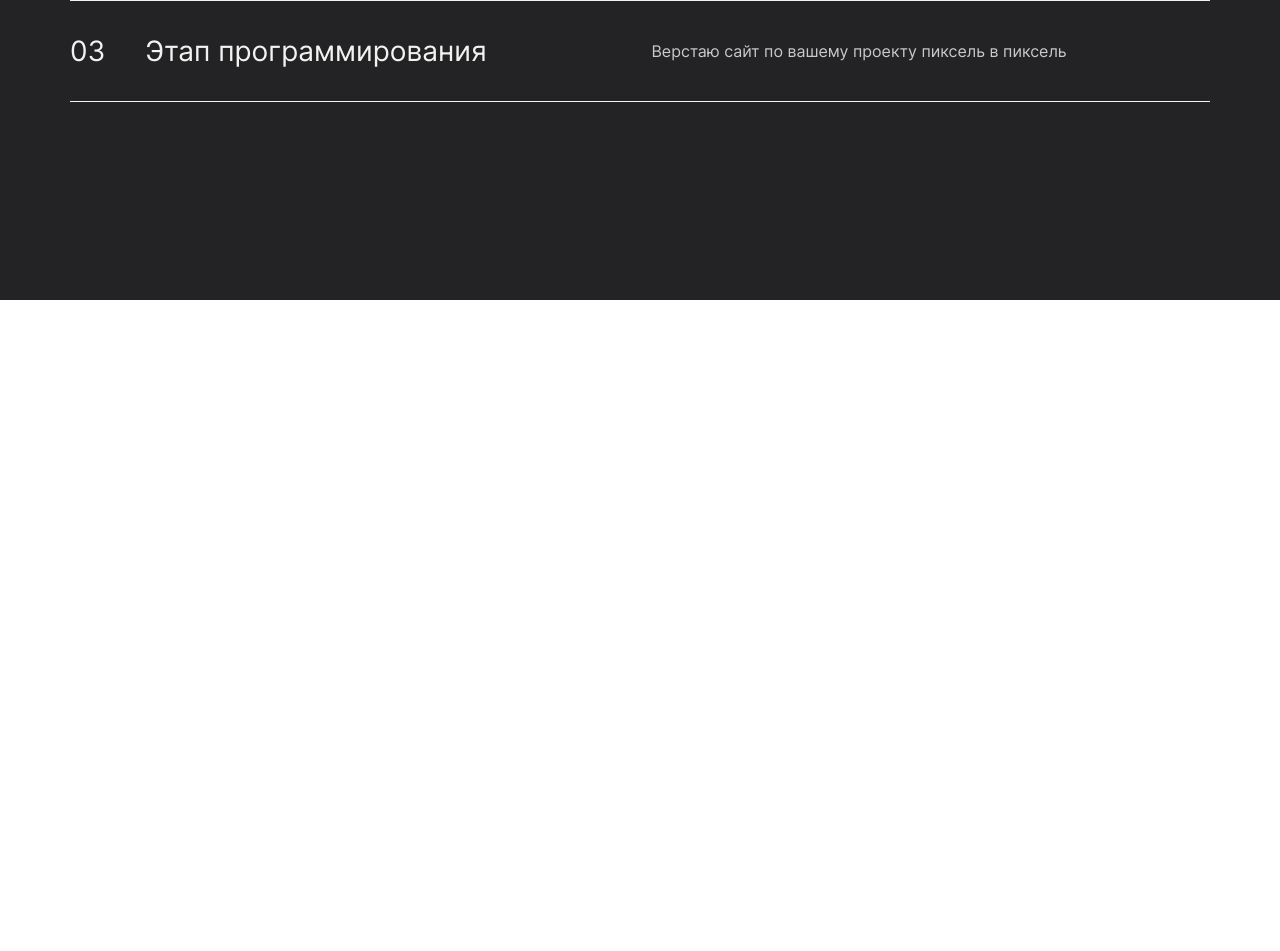
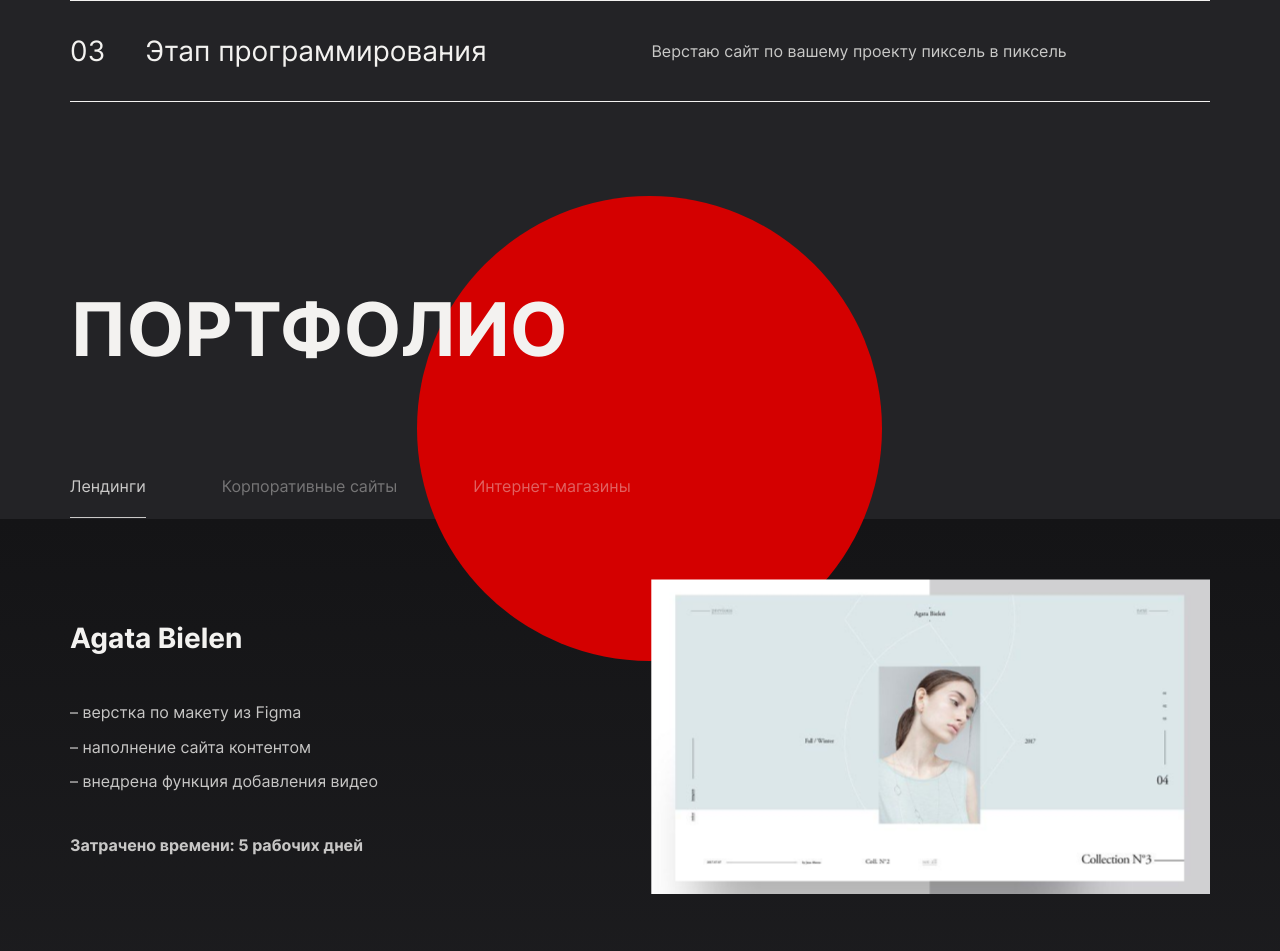
Before and after one commit to seltikc/Portfolio, a plain HTML site: page index.html in a window 1280 px wide. Shown: the part 2168-3119 px from the top of the page. Before the commit the page ends 2468 px from the top, so only its background shows below. Drawn offline with Linux system fonts and the light colour scheme.

Commit message:
Gradient

```diff
--- a/css/style.css
+++ b/css/style.css
@@ -287,7 +287,7 @@ body {
 
 .section-steps {
     padding-top: 167px;
-    padding-bottom: 198px;
+    padding-bottom: 182px;
 }
 
 
@@ -385,3 +385,114 @@ body {
 .about__item .title-h3 {
     margin-bottom: 21px;
 }
+
+.title-h1.portfolio {
+    font-weight: 700;
+    font-size: 74px;
+    line-height: 90px;
+    letter-spacing: 0px;
+    text-transform: uppercase;
+    margin-bottom: 145px;
+    position: relative;
+    z-index: 1;
+}
+.section-portfolio {
+    position: relative;
+}
+
+.circle-portfolio {
+    position: absolute;
+    width: 465px;
+    height: 465px;
+    top: -323px;
+    left: 347px;
+}
+
+.gradient {
+    background: linear-gradient(180deg, #141416 0%, rgba(20, 20, 22, 0) 100%);
+}
+
+#tabs {
+    position: relative;
+}
+
+.nav-tabs {
+    display: flex;
+    list-style-type: none;
+    padding-left: 0;
+    margin: 0;
+    position: absolute;
+    top: -42px;
+}
+
+.nav-tabs-item {
+    margin-right: 76px;
+
+}
+
+.nav-tabs-link {
+    text-decoration: none;
+    color: rgba(243, 242, 240, 0.5);
+    opacity: 0.8;
+    border-bottom: 1px solid transparent;
+    padding-bottom: 21px;
+}
+
+.nav-tabs-link.active {
+    border-bottom: 1px solid #F3F2F0;
+    color: #F3F2F0;
+}
+
+.work {
+    display: flex;
+    justify-content: space-between;
+    border-bottom: 1px solid #F3F2F0;
+    padding-top: 60px;
+    padding-bottom: 59px;
+}
+
+.work-item {
+    flex: 0 0 49%;
+}
+
+.work-title {
+    font-weight: 700;
+    font-size: 28px;
+    line-height: 150%;
+    margin-top: 38px;
+    margin-bottom: 44px;
+}
+
+.work-list {
+    list-style-type: none;
+    padding-left: 0;
+    opacity: 0.8;
+}
+
+.work-list-item {
+    margin-top: 16px;
+}
+
+.work-time {
+    font-weight: 700;
+    line-height: 150%;
+    opacity: 0.8;
+    padding-top: 26px;
+}
+
+.work-thumb {
+    position: relative;
+    overflow: hidden;
+    width: 100%;
+    height: 315px;
+}
+
+.work-image {
+    position: absolute;
+    left: -50%;
+    top: -50%;
+    transform: translate(50%,50%);
+    width: 100%;
+    height: 315px;
+    object-fit: cover;
+}
--- a/index.html
+++ b/index.html
@@ -123,10 +123,64 @@
                     </div>
                 </section>
 
-                <footer>
+                <h1 class="title-h1 portfolio">Портфолио</h1>
+                </div>
 
-                </footer>
-        </div>
+                <div class="gradient">
+                    <div class="wrapper">
+                        <section class="section-portfolio">
+                            <svg class="circle circle-portfolio" width="253" height="253" viewBox="0 0 253 253" xmlns="http://www.w3.org/2000/svg">
+                                <circle cx="126.5" cy="126.5" r="126.5"/>
+                                </svg>
+                            <div id="tabs">
+                                <ul class="nav-tabs">
+                                    <li class="nav-tabs-item"><a class="nav-tabs-link active" href="#tabs-1">Лендинги</a></li>
+                                    <li class="nav-tabs-item"><a class="nav-tabs-link" href="#tabs-2">Корпоративные сайты</a></li>
+                                    <li class="nav-tabs-item"><a class="nav-tabs-link" href="#tabs-3">Интернет-магазины</a></li>
+                                </ul>
+                                <div id="tabs-1">
+                                    <div class="work">
+                                        <div class="work-item">
+                                            <h3 class="work-title">Agata Bielen</h3>
+                                            <ul class="work-list">
+                                                <li class="work-list-item">– верстка по макету из Figma</li>
+                                                <li class="work-list-item">– наполнение сайта контентом</li>
+                                                <li class="work-list-item">– внедрена функция добавления видео</li>
+                                            </ul>
+                                            <p class="work-time">Затрачено времени: 5 рабочих дней</p>
+                                        </div>
+                                        <div class="work-item">
+                                            <div class="work-thumb">
+                                                <img class="work-image" src="img/portfolio/layout preview.png" alt="Agata Bielen">
+                                            </div>
+                                        </div>
+                                    </div>
+                                </div>
+                                <div id="tabs-2">
+                                    <div class="work">
+                                        <div class="work-item">
+                                            <h3 class="work-title">Lemon</h3>
+                                            <ul class="work-list">
+                                                <li class="work-list-item">– верстка по макету из PSD</li>
+                                                <li class="work-list-item">– доступен функционал получения заказов</li>
+                                                <li class="work-list-item">– реализована кнопка «Заказать в 1 клик»</li>
+                                            </ul>
+                                            <p class="work-time">Затрачено времени: 7 рабочих дней</p>
+                                        </div>
+                                        <div class="work-item">
+                                            <div class="work-thumb">
+                                                <img class="work-image" src="img/portfolio/lemon.png" alt="Agata Bielen">
+                                            </div>
+                                        </div>
+                                </div>
+                                <div id="tabs-3"></div>
+                            </div>
+                        </section>
+                    </div>
+
+                </div>
+
+
     </div>
 
 
```
Also changed, not shown: img/portfolio/layout preview.png (added), img/portfolio/lemon.png (added).
